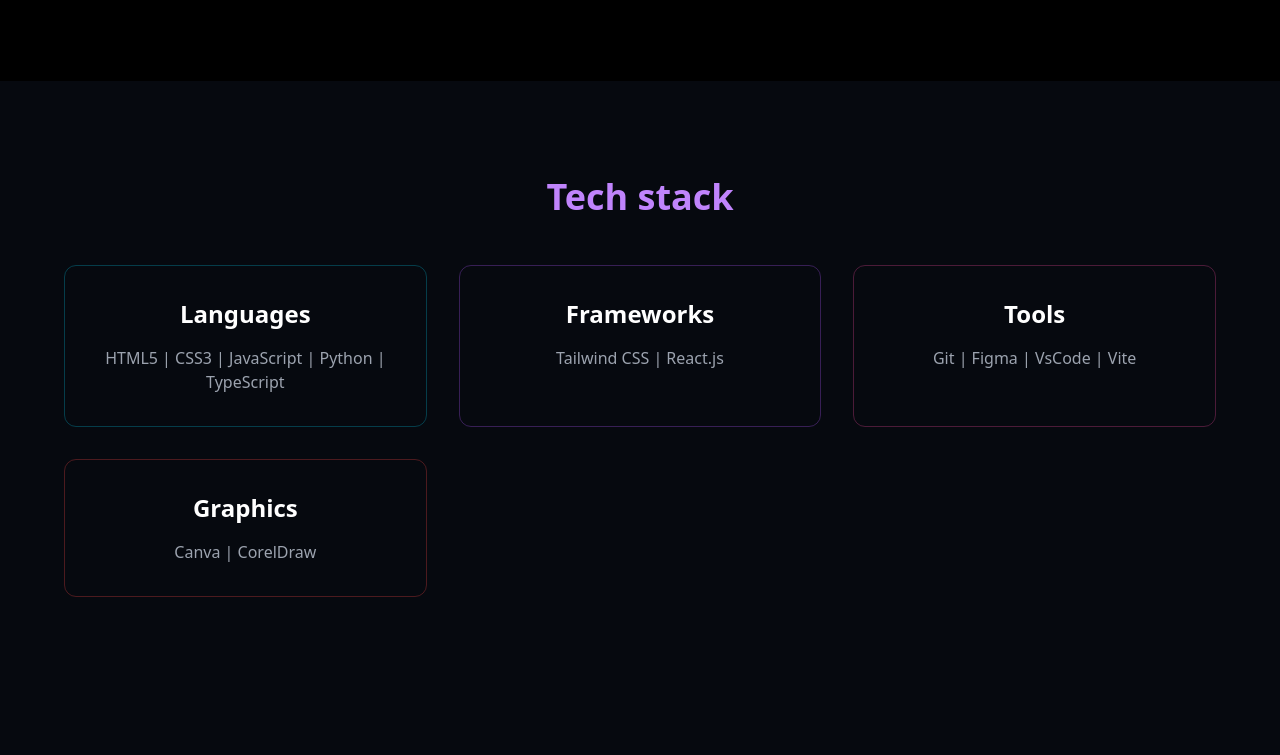
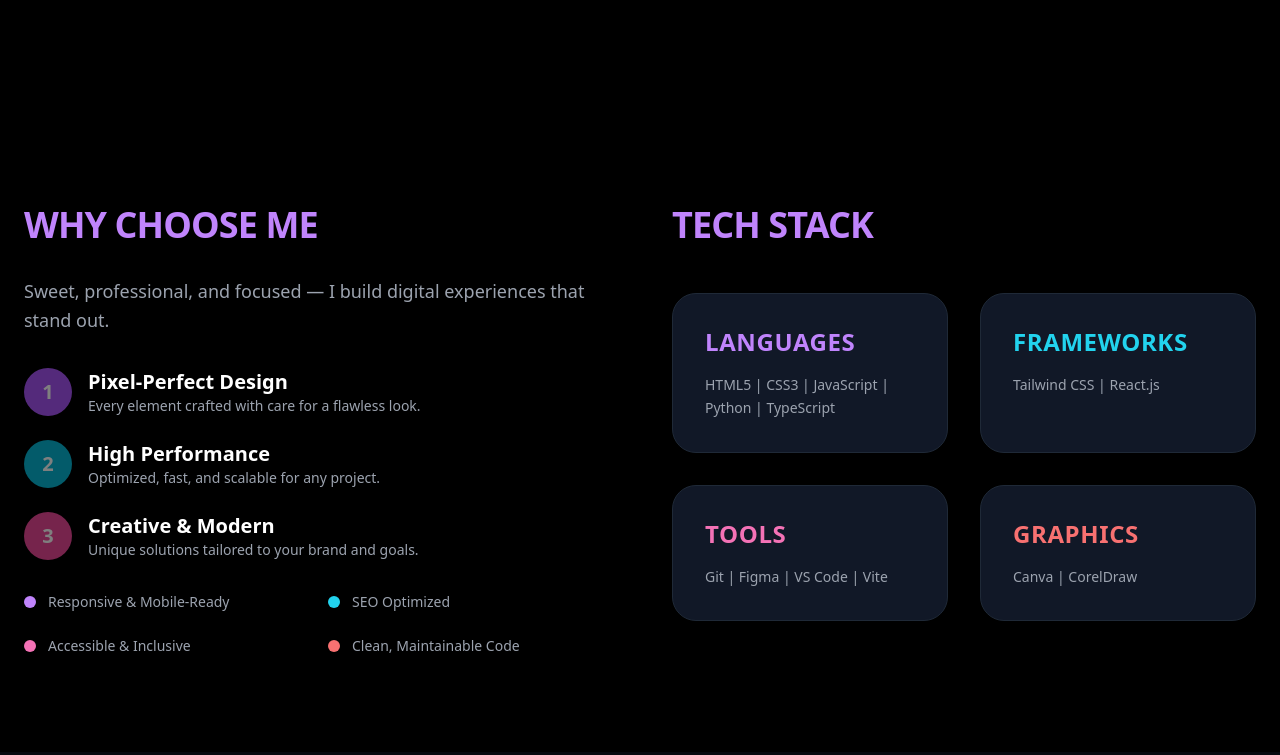
Before and after one commit to retkatmun/myportfolio1, a website: page index.html in a window 1280 px wide. Shown: the part 1585-2340 px from the top of the page. Drawn offline with nearby package versions, Linux system fonts and the light colour scheme.

Commit message:
add why chose me page

```diff
--- a/index.html
+++ b/index.html
@@ -282,16 +282,16 @@
         <span class="text-white font-semibold">Cybersecurity at Karl Kumm University</span>
         and building projects at
         <span class="text-cyan-400 font-semibold">Blockfuse Lab</span>
-        using Python, React, Tailwind, and TypeScript.
+        using Python, React, Tailwind, javascript, TypeScript and more to learn create and innovate solutions.
       </p>
 
       <!-- FEATURE CARDS -->
       <div class="grid grid-cols-1 sm:grid-cols-2 md:grid-cols-3 gap-6 mb-12">
         <div class="border border-gray-800 p-6 rounded-xl hover:border-cyan-400 transition">
           <div class="text-cyan-400 text-sm mb-2">◆</div>
-          <h4 class="font-semibold">Creative-first</h4>
+          <h4 class="font-semibold">Innovation-Driven</h4>
           <p class="text-gray-500 text-sm">
-            Design thinking at the core of every build
+             Solving problems with creativity at every step
           </p>
         </div>
 
@@ -299,7 +299,7 @@
           <div class="text-cyan-400 text-sm mb-2">◆</div>
           <h4 class="font-semibold">Clean code</h4>
           <p class="text-gray-500 text-sm">
-            Readable, scalable and performant
+           Readable, Scalable, and High-Performance Code
           </p>
         </div>
 
@@ -338,40 +338,98 @@
 </section>
 </section>
     <!-- ================= SERVICES ================= -->
-    <section
-      id="services"
-      class="py-24 bg-gray-900/40 backdrop-blur text-center px-6 fade-in"
-    >
-      <h3 class="text-4xl font-bold mb-12 text-purple-400">Tech stack</h3>
-      <div class="grid md:grid-cols-3 gap-8 max-w-6xl mx-auto">
-        <div
-          class="p-8 border border-cyan-500/30 rounded-xl hover:shadow-lg hover:shadow-cyan-500/40 transition"
-        >
-          <h4 class="text-2xl font-bold mb-4">Languages</h4>
-          <p class="text-gray-400">
-            HTML5 | CSS3 | JavaScript | Python | TypeScript
-          </p>
+    <section id="services" class="py-24 bg-black text-white px-6">
+  <div class="max-w-7xl mx-auto grid lg:grid-cols-2 gap-16 items-start">
+
+    <!-- LEFT SIDE: WHY CHOOSE ME -->
+    <div class="space-y-8">
+      <h3 class="text-4xl font-extrabold mb-6 text-purple-400 tracking-tight uppercase">
+        Why Choose Me
+      </h3>
+      <p class="text-gray-400 text-lg leading-relaxed">
+        Sweet, professional, and focused — I build digital experiences that stand out.
+      </p>
+
+      <div class="space-y-6">
+        <div class="flex items-start gap-4">
+          <div class="flex-shrink-0 w-12 h-12 bg-purple-500 rounded-full flex items-center justify-center text-white text-xl font-bold animate-pulse">
+            1
+          </div>
+          <div>
+            <h4 class="text-xl font-semibold text-white">Pixel-Perfect Design</h4>
+            <p class="text-gray-400 text-sm">Every element crafted with care for a flawless look.</p>
+          </div>
         </div>
-        <div
-          class="p-8 border border-purple-500/30 rounded-xl hover:shadow-lg hover:shadow-purple-500/40 transition"
-        >
-          <h4 class="text-2xl font-bold mb-4">Frameworks</h4>
-          <p class="text-gray-400">Tailwind CSS | React.js</p>
+
+        <div class="flex items-start gap-4">
+          <div class="flex-shrink-0 w-12 h-12 bg-cyan-500 rounded-full flex items-center justify-center text-white text-xl font-bold animate-pulse">
+            2
+          </div>
+          <div>
+            <h4 class="text-xl font-semibold text-white">High Performance</h4>
+            <p class="text-gray-400 text-sm">Optimized, fast, and scalable for any project.</p>
+          </div>
         </div>
-        <div
-          class="p-8 border border-pink-500/30 rounded-xl hover:shadow-lg hover:shadow-pink-500/40 transition"
-        >
-          <h4 class="text-2xl font-bold mb-4">Tools</h4>
-          <p class="text-gray-400">Git | Figma | VsCode | Vite</p>
-        </div>
-        <div
-          class="p-8 border border-red-500/30 rounded-xl hover:shadow-lg hover:shadow-red-500/40 transition"
-        >
-          <h4 class="text-2xl font-bold mb-4">Graphics</h4>
-          <p class="text-gray-400">Canva | CorelDraw</p>
+
+        <div class="flex items-start gap-4">
+          <div class="flex-shrink-0 w-12 h-12 bg-pink-500 rounded-full flex items-center justify-center text-white text-xl font-bold animate-pulse">
+            3
+          </div>
+          <div>
+            <h4 class="text-xl font-semibold text-white">Creative & Modern</h4>
+            <p class="text-gray-400 text-sm">Unique solutions tailored to your brand and goals.</p>
+          </div>
         </div>
       </div>
-    </section>
+
+      <!-- Optional Features -->
+      <div class="mt-12 grid sm:grid-cols-2 gap-6">
+        <div class="flex items-center gap-3">
+          <div class="w-3 h-3 bg-purple-400 rounded-full"></div>
+          <p class="text-gray-400 text-sm">Responsive & Mobile-Ready</p>
+        </div>
+        <div class="flex items-center gap-3">
+          <div class="w-3 h-3 bg-cyan-400 rounded-full"></div>
+          <p class="text-gray-400 text-sm">SEO Optimized</p>
+        </div>
+        <div class="flex items-center gap-3">
+          <div class="w-3 h-3 bg-pink-400 rounded-full"></div>
+          <p class="text-gray-400 text-sm">Accessible & Inclusive</p>
+        </div>
+        <div class="flex items-center gap-3">
+          <div class="w-3 h-3 bg-red-400 rounded-full"></div>
+          <p class="text-gray-400 text-sm">Clean, Maintainable Code</p>
+        </div>
+      </div>
+    </div>
+
+    <!-- RIGHT SIDE: TECH STACK -->
+    <div class="space-y-8">
+      <h3 class="text-4xl font-extrabold mb-12 text-purple-400 tracking-tight uppercase">
+        Tech Stack
+      </h3>
+      <div class="grid sm:grid-cols-2 gap-8">
+        <div class="p-8 bg-gray-900 border border-gray-800 rounded-3xl hover:scale-105 transform transition duration-300 shadow-xl">
+          <h4 class="text-2xl font-semibold mb-4 text-purple-400 uppercase tracking-wide">Languages</h4>
+          <p class="text-gray-400 text-sm leading-relaxed">HTML5 | CSS3 | JavaScript | Python | TypeScript</p>
+        </div>
+        <div class="p-8 bg-gray-900 border border-gray-800 rounded-3xl hover:scale-105 transform transition duration-300 shadow-xl">
+          <h4 class="text-2xl font-semibold mb-4 text-cyan-400 uppercase tracking-wide">Frameworks</h4>
+          <p class="text-gray-400 text-sm leading-relaxed">Tailwind CSS | React.js</p>
+        </div>
+        <div class="p-8 bg-gray-900 border border-gray-800 rounded-3xl hover:scale-105 transform transition duration-300 shadow-xl">
+          <h4 class="text-2xl font-semibold mb-4 text-pink-400 uppercase tracking-wide">Tools</h4>
+          <p class="text-gray-400 text-sm leading-relaxed">Git | Figma | VS Code | Vite</p>
+        </div>
+        <div class="p-8 bg-gray-900 border border-gray-800 rounded-3xl hover:scale-105 transform transition duration-300 shadow-xl">
+          <h4 class="text-2xl font-semibold mb-4 text-red-400 uppercase tracking-wide">Graphics</h4>
+          <p class="text-gray-400 text-sm leading-relaxed">Canva | CorelDraw</p>
+        </div>
+      </div>
+    </div>
+
+  </div>
+</section>
 
     <!-- ================= EXPERIENCE ================= -->
     <!-- <section id="experience" class="py-24 text-center px-6 fade-in">
```
